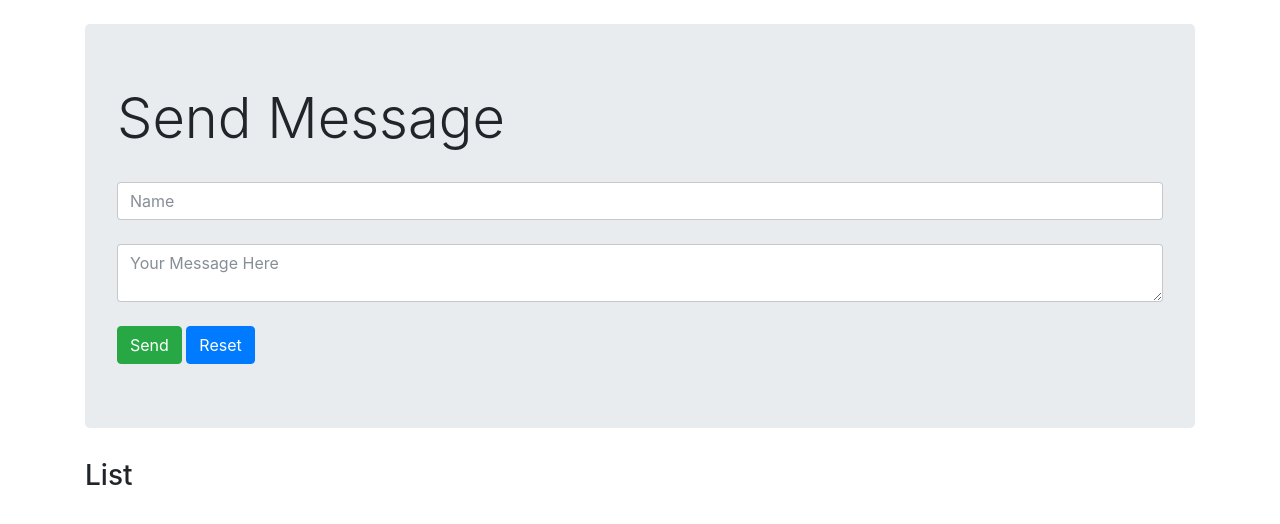
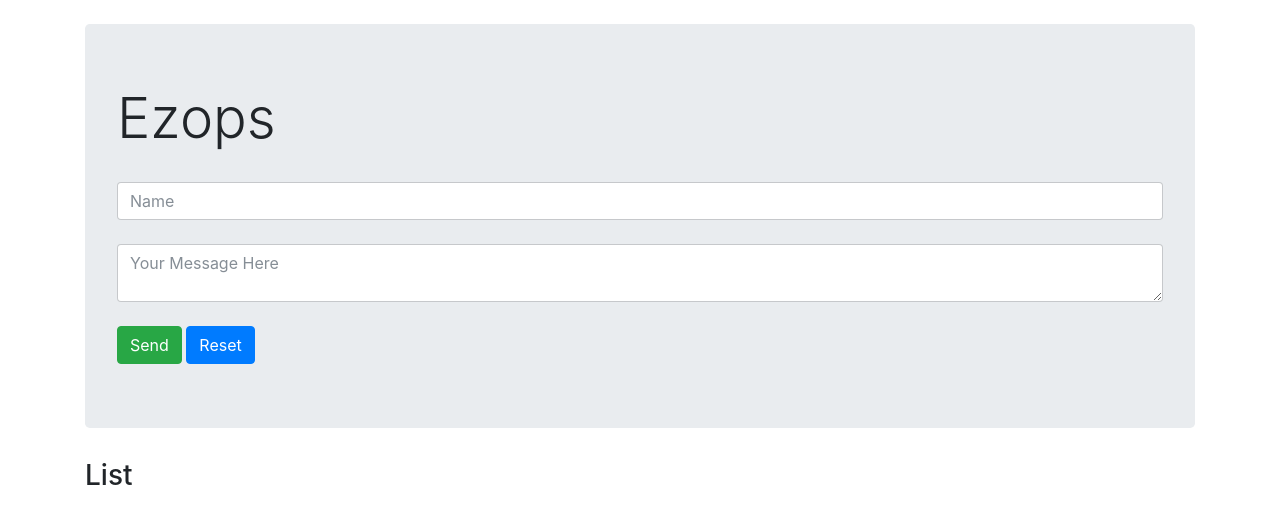
Before and after one commit to MarcusVinniciuss/simple-chat-nodejs, a website: page index.html in a window 1280 px wide. Drawn offline with nearby package versions, Linux system fonts and the light colour scheme; no server answers.

Commit message:
Update title

```diff
--- a/index.html
+++ b/index.html
@@ -15,7 +15,7 @@
 
     </div>
     <div class="jumbotron">
-        <h1 class="display-4">Send Message</h1><br>
+        <h1 class="display-4">Ezops</h1><br>
         <input id = "name" class="form-control" placeholder="Name"><br>
         <textarea id = "message" class="form-control" placeholder="Your Message Here"></textarea><br>
         <button id="send" class="btn btn-success">Send</button>
```
